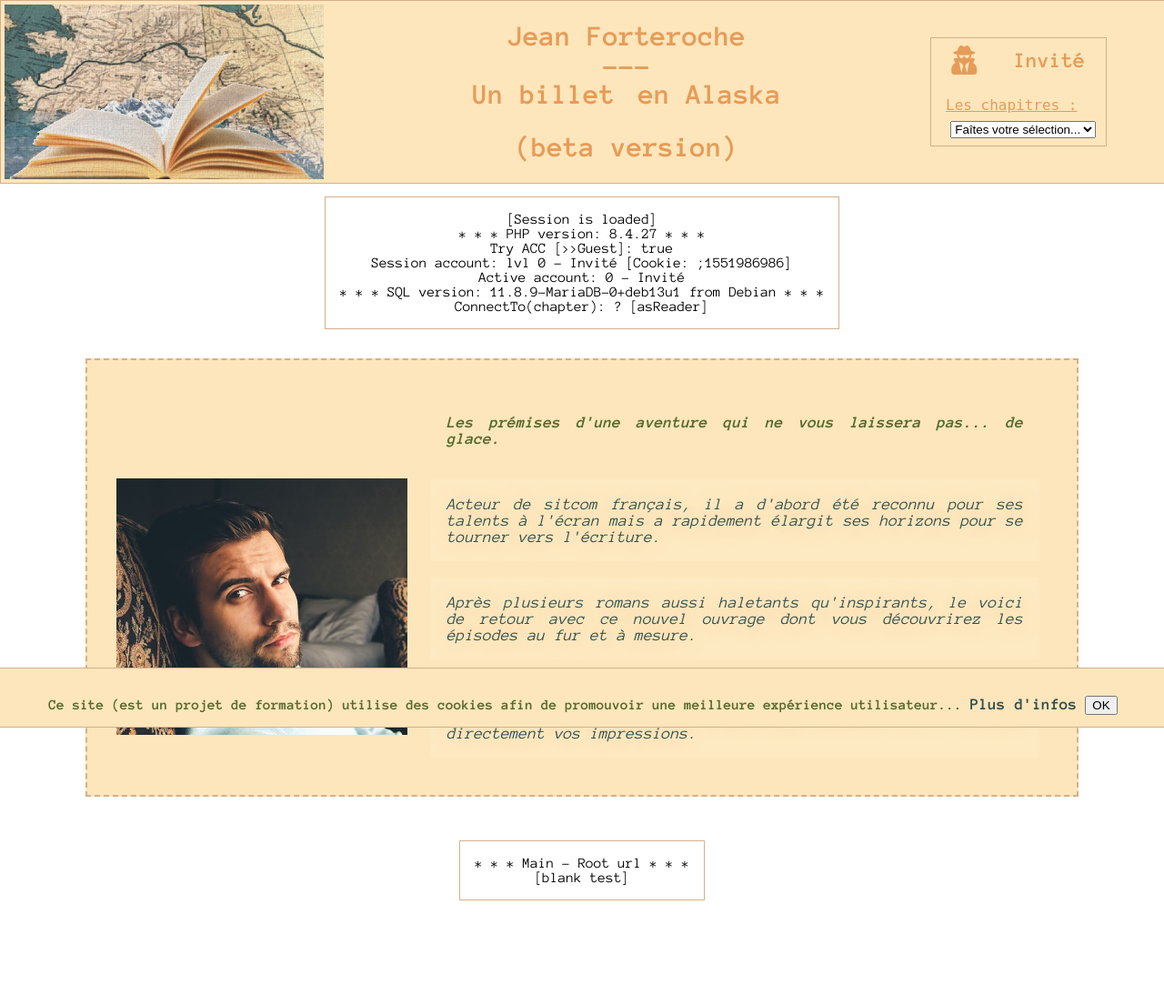
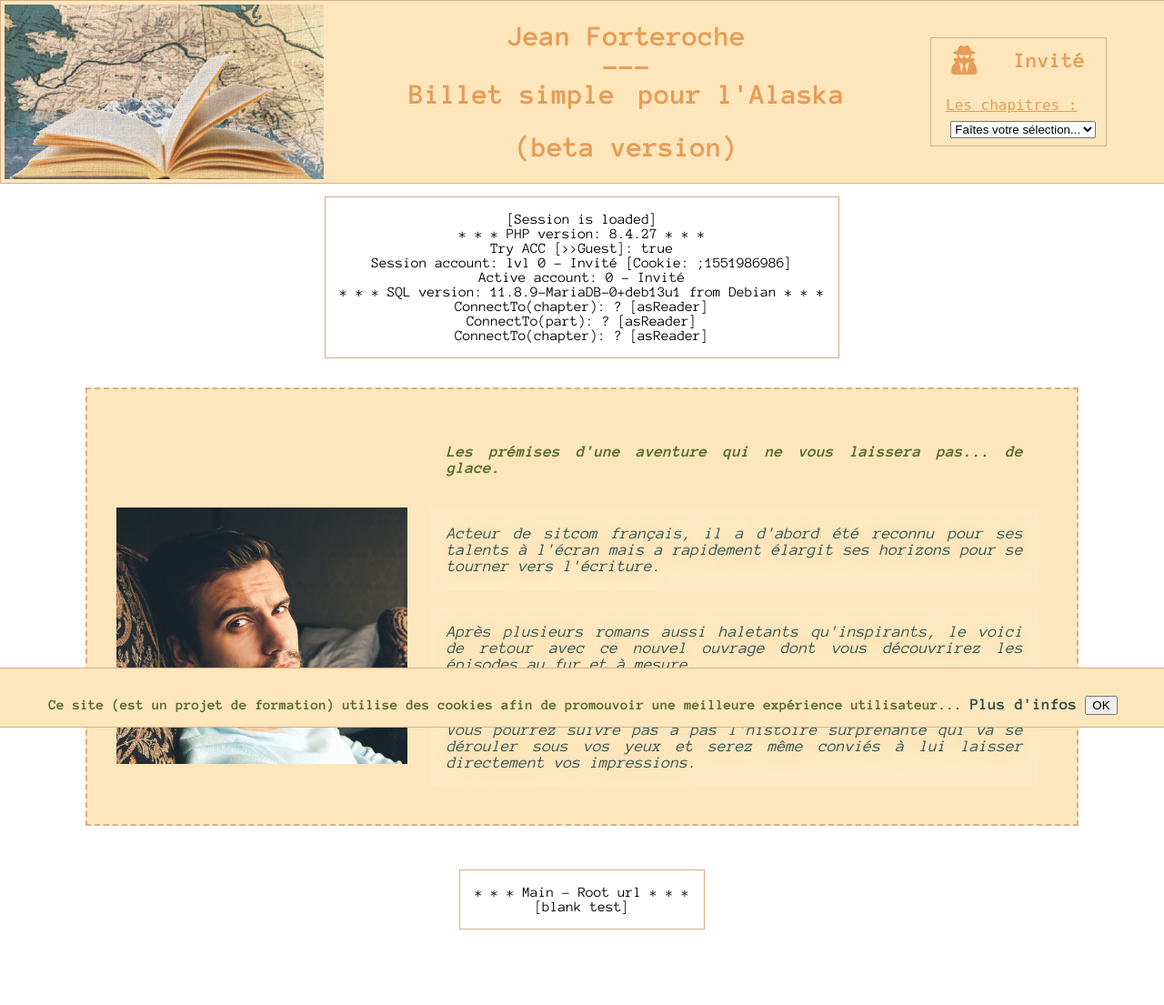
Before and after one commit to DotElectron/project_4, a PHP site: the page made by index.php in a window 1280 px wide. Shown: the top 1105 px of the page at 91% size. Before the commit the page ends 990 px from the top, so only its background shows below. Run offline with PHP 8.4, Linux system fonts and the light colour scheme; data comes from the database, SQL or seed files in the repository; some libraries are stand-ins or nearby versions.

Commit message:
0.4.0.4 - General: {corrective} XSS comments failure, chapter filtering...
- XSS failure on user comments
- Chapters filtering (empty data)
- language corrections...

```diff
--- a/controllers/nav_selector.php
+++ b/controllers/nav_selector.php
@@ -13,6 +13,8 @@
 require_once('models/PDO_chapter.php');
 use Forteroche\Classes\PDO_chapter;
 $chapterList = null;
+require_once('models/PDO_part.php');
+use Forteroche\Classes\PDO_part;
 require_once('models/PDO_comment.php');
 use Forteroche\Classes\PDO_comment;
 $commentaries = null;
@@ -48,6 +50,21 @@
 		$chapterList = $chapterClass->getAllChapters();
 		$chapterClass = null;
 
+		//Verify an existing content...
+		$partClass = new PDO_part(null, '¤');
+		for ($item = 0; $item < count($chapterList); $item++)
+		{
+			$chapterClassObject = new PDO_chapter($chapterList[$item]['chap_title']);
+			$partList = $partClass->getPartsOfChapter($chapterClassObject->getId());
+			if (empty($partList))
+			{
+				$chapterList[$item] = null;
+			}
+			$chapterClassObject = null;
+			$partList = null;
+		}
+		$partClass = null;
+
 		//Call the associated view...
 		include_once('views/frontend/navbar.php');
 	}
--- a/controllers/user_comments.php
+++ b/controllers/user_comments.php
@@ -29,7 +29,7 @@
 
 	$usrHtmlText = null;
 	$usrShortTitle = null;
-	$usrHtmlText = PDO_comment::htmlSecure($_POST['userComment']);
+	$usrHtmlText = PDO_comment::htmlSecure($_POST['userComment'], false, true);
 	$usrShortTitle = substr($usrHtmlText, 0, 60);
 	//Send data...
 	$CommClass = new PDO_comment('¤');
--- a/index.php
+++ b/index.php
@@ -34,7 +34,7 @@
 <!DOCTYPE HTML>
 <html lang="fr">
 <head>
-    <title>Jean Forteroche - Un billet en Alaska</title>
+    <title>Jean Forteroche - Billet simple pour l'Alaska</title>
     <!-- Metas -->
     <meta charset="utf-8">
     <meta name="language" content="fr-FR">
@@ -69,7 +69,7 @@
         <a class="reading" href="." title="Retour à l'accueil..."><img src="public/img/book_jf.jpg" alt="Logo du livre de Jean Forteroche"></a>
         <a id="reading" onclick="javascript:getReadingChapter();" title="Reprendre la lecture">
             <h1 class="c-flx"><span class="title">Jean Forteroche</span> ---
-                <span class="r-flx"><span class="as-inblock">Un billet</span><em> </em><span class="as-inblock">en Alaska</span></span>
+                <span class="r-flx"><span class="as-inblock">Billet simple</span><em> </em><span class="as-inblock">pour l'Alaska</span></span>
                 <?php
                     if (isset($activeDebug) || isset($activeTest))
                     {
--- a/views/about.php
+++ b/views/about.php
@@ -10,7 +10,7 @@
 			Après plusieurs romans aussi haletants qu'inspirants, le voici de retour avec ce nouvel ouvrage dont vous découvrirez les épisodes au fur et à mesure.
 		</p>
 		<p class="user-info theme-strip-shadow theme-bckgrnd-light-mask">
-			Vous pourrez suivre pas à pas l'histoire surprenante qui va se dérouler sous vos yeux et serez même convier à lui laisser directement vos impressions.
+			Vous pourrez suivre pas à pas l'histoire surprenante qui va se dérouler sous vos yeux et serez même conviés à lui laisser directement vos impressions.
 		</p>
 	</div>
 </div>
--- a/views/frontend/navbar.php
+++ b/views/frontend/navbar.php
@@ -9,8 +9,11 @@
 				echo '<option value="">Faîtes votre sélection...</option>';
 				foreach ($chapterList as $data)
 				{
-					// ?iChap (.htAccess) \\
-					echo '<option value="chapter.read-' . $data['chap_title'] . '">' . $data['chap_title'] . '</option>';
+					if ($data !== null)
+					{
+						// ?iChap (.htAccess) \\
+						echo '<option value="chapter.read-' . $data['chap_title'] . '">' . $data['chap_title'] . '</option>';
+					}
 				}
 			}
 			else { echo '<option value="">Aucun chapitre...</option>'; }
--- a/views/rgpd.php
+++ b/views/rgpd.php
@@ -10,7 +10,7 @@
 	<p class="c-flx flx-jst-st">
 		<strong class="user-info theme-boxed">Les cookies et le stockage local :</strong>
 		- Des cookies de session sont stockés, côté administrateur pour une durée de 30 minutes mais également pour les utilisateurs (pseudonyme) pour une durée de 30 jours.<br/><br/>
-		- Il est possible que ces derniers évolus pour mémoriser entre autre votre progression dans la lecture du livre en ligne.<br/><br/>
+		- Il est possible que ces derniers évoluent pour mémoriser entre autre votre progression dans la lecture du livre en ligne.<br/><br/>
 		- Aucune donnée personnelle ne sera stockée par ce biais. Les seules informations retenues sont liées aux fonctionnalités du site.<br/><br/>
 		- La validation du présent document sera stockée localement sur votre poste pour une durée de 7 jours.
 		<button onclick="javascript:valid_rgpd();">J'accepte</button>
```
Also changed, not shown: README.md.
